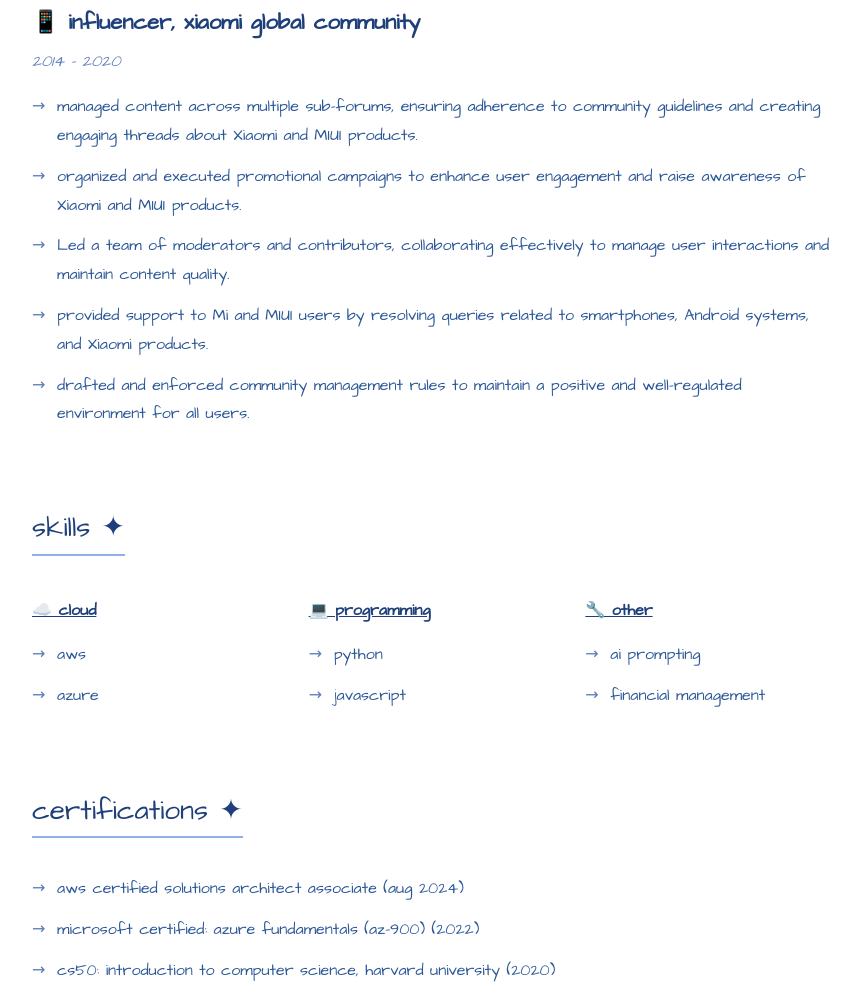
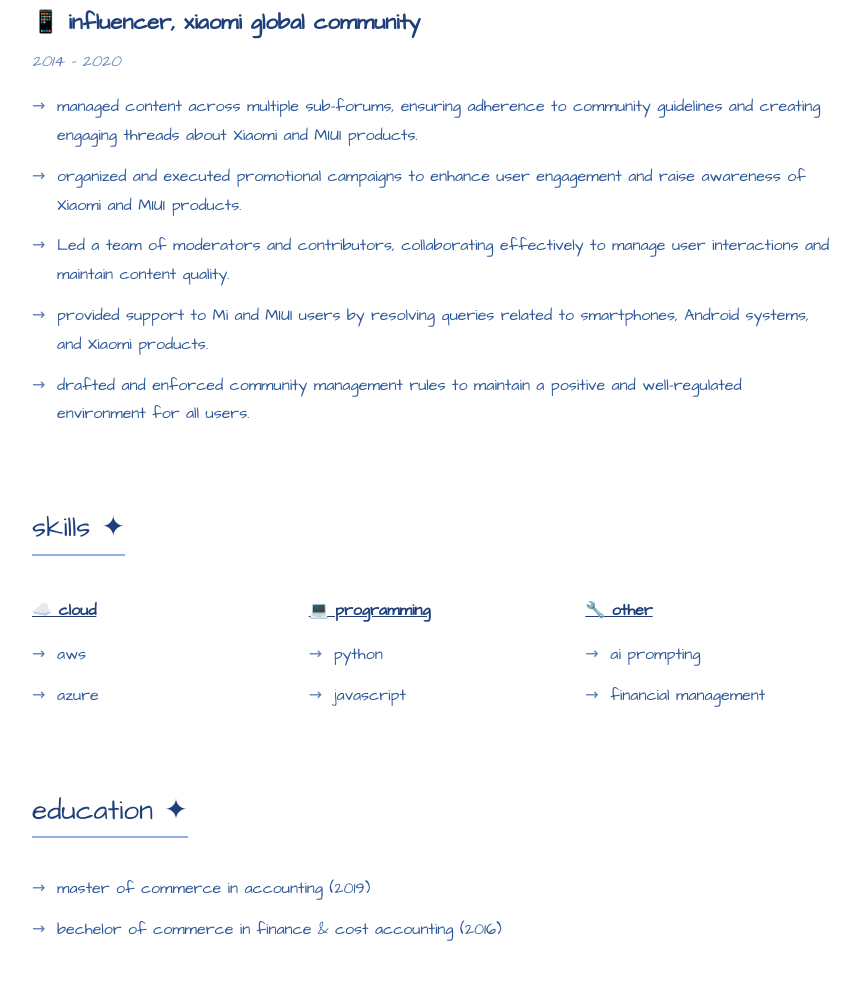
Before and after one commit to ravikiranvm/CloudResume, a plain HTML site: page frontend/index.html in a window 1280 px wide. Shown: the part 1812-2800 px from the top of the page, without its empty margins (208-1068 px from the left). Drawn offline with Linux system fonts and the light colour scheme; no server answers.

```diff
--- a/frontend/index.html
+++ b/frontend/index.html
@@ -12,7 +12,7 @@
     <h1>ravi kiran vallamkonda</h1>
     <div class="contact">
         India <br>
-        ravikiranvm@gmail.com | github.com/ravikiranvm | linkedin.com/in/ravikiranvm
+        ravikiranvm@gmail.com | <a href="https://github.com/ravikiranvm">github</a> | <a href="linkedin.com/in/ravikiranvm">linkedin</a>
     </div>
 
     <h2>projects ✦</h2>
@@ -98,12 +98,19 @@
         </div>
     </div>
 
+    <h2>education ✦</h2>
+    <ul class="project-details">
+        <li>master of commerce in accounting (2019)</li>
+        <li>bechelor of commerce in finance & cost accounting (2016)</li>
+    </ul>
+
     <h2>certifications ✦</h2>
     <ul class="project-details">
         <li>aws certified solutions architect associate (aug 2024)</li>
         <li>microsoft certified: azure fundamentals (az-900) (2022)</li>
         <li>cs50: introduction to computer science, harvard university (2020)</li>
     </ul>
+
     <p id="footer">
 
     </p>
```
Also changed, not shown: 3 other files.
